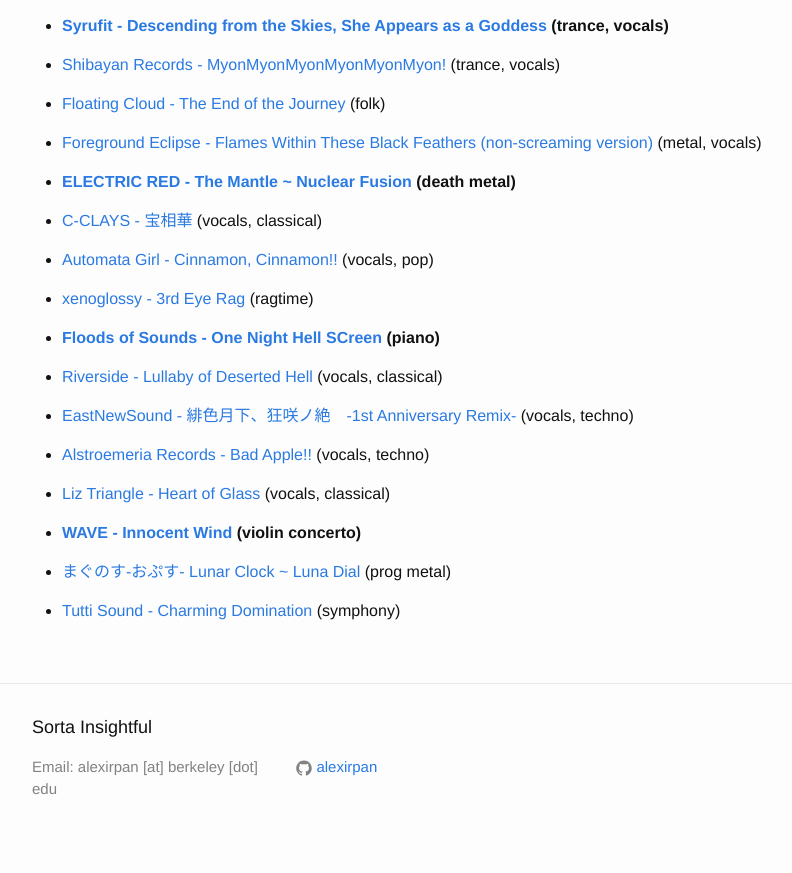
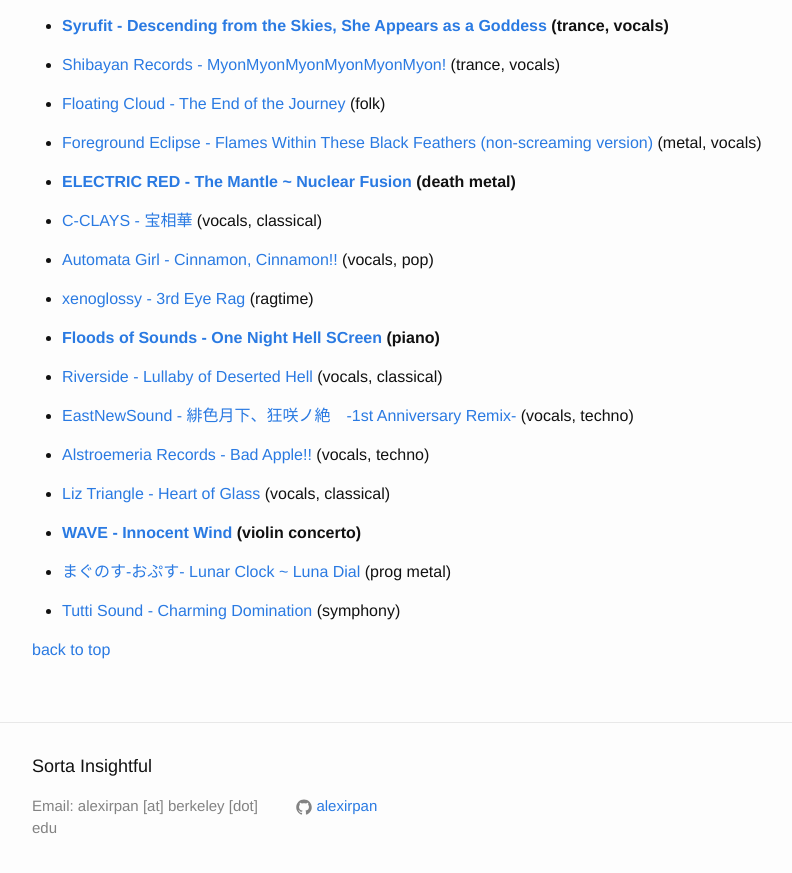
Before and after one commit to alexirpan/alexirpan.github.io, a Jekyll site: the page built from touhou-music-recs.markdown, in a window 1280 px wide and 900 px high, scrolled down 1171 px. Shown: the top 873 px of the window, without its empty margins (238-1030 px from the left). Built offline with Jekyll 4.4.1, drawn with Linux system fonts in a browser that asks for light colours.

Commit message:
Adding link to go back to top. Good enough for now

```diff
--- a/touhou-music-recs.markdown
+++ b/touhou-music-recs.markdown
@@ -28,7 +28,7 @@
 
 
 -----------------------
-<br>
+<br><a name="top"></a>
 
 * **[IOSYS (Minami) - Nightime Cruising](https://www.youtube.com/watch?v=BOXJqqCPWKo) (rock)**
 
@@ -90,4 +90,6 @@
 
 * [Tutti Sound - Charming Domination](https://www.youtube.com/watch?v=2PyfklMQmzY) (symphony)
 
+[back to top](#top)
+
 {% include comments.html %}
```
